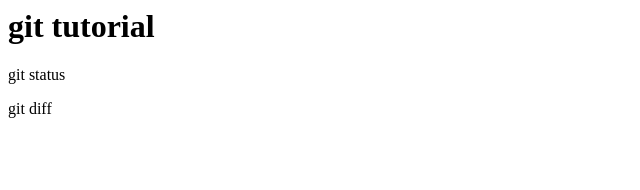
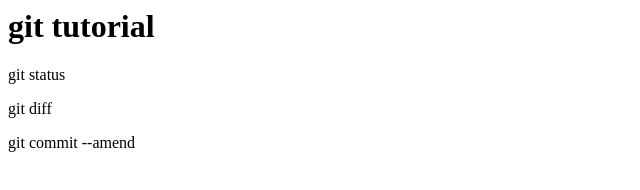
Before and after one commit to ryo-haruta/git_tutorial_bak, a plain HTML site: page index.html in a window 1280 px wide. Shown: the whole page, without its empty margins (0-640 px from the left). Drawn offline with Linux system fonts and the light colour scheme.

Commit message:
git commit --amendを追記

```diff
--- a/index.html
+++ b/index.html
@@ -1,3 +1,4 @@
 <h1>git tutorial</h1>
 <p>git status</p>
 <p>git diff</p>
+<p>git commit --amend</P>
```
